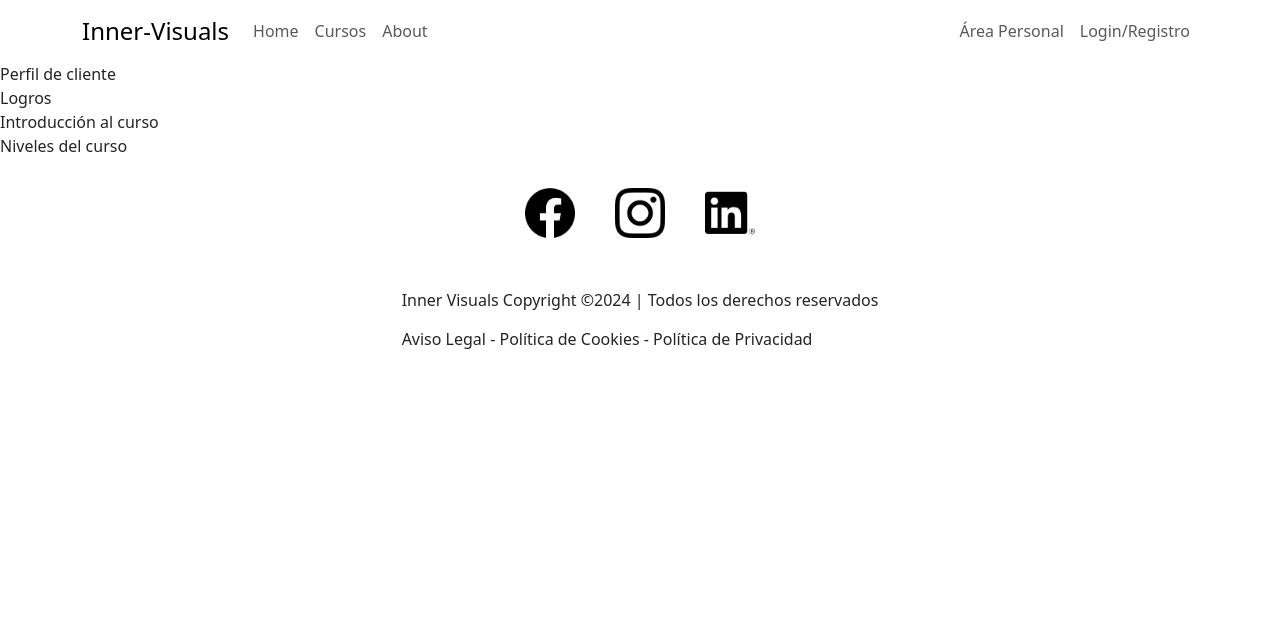
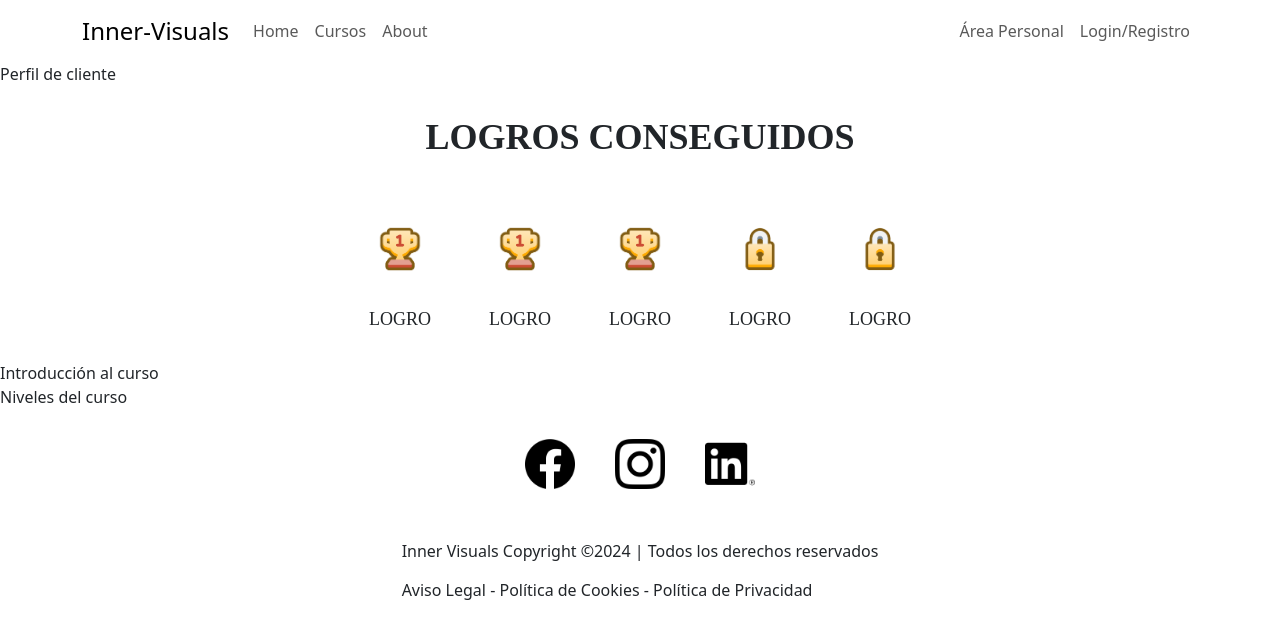
Before and after one commit to GabrielaRamos79/inner_visual_final_project, a React (Vite) app in the folder client/InnerVisual/: page /client/dashboard in a window 1280 px wide. Shown: the top 638 px of the page. Built offline with nearby package versions, Linux system fonts and the light colour scheme.

Commit message:
Archievements component

```diff
--- a/client/InnerVisual/src/components/achievements/Achievements.jsx
+++ b/client/InnerVisual/src/components/achievements/Achievements.jsx
@@ -1,9 +1,59 @@
 import './achievements.css'
+import React from 'react'
+import achievement_cup from '../../assets/img/icons/achievement_cup.png'
+import achievement_lock from '../../assets/img/icons/achievement_lock.png';
 
 const Achievements = () => {
   return (
     <>
-    <p>Logros</p>
+    <div className="achievements-container">
+      <h3 className="achievements-title">LOGROS CONSEGUIDOS</h3>
+<div className="icons_achievements">
+  <div className="achievement1">
+    <div className="icon_picture">
+      <img src={achievement_cup} alt="icon" className="icon" />
+    </div>
+    <div className="text_achievement">
+      <h4 className="achievement_title">LOGRO</h4>
+    </div>
+  </div>
+  <div className="achievement2">
+    <div className="icon_picture">
+      <img src={achievement_cup} alt="icon" className="icon" />
+    </div>
+    <div className="text_achievement">
+      <h4 className="achievement_title">LOGRO</h4>
+    </div>
+  </div>
+
+  <div className="achievement3">
+    <div className="icon_picture">
+      <img src={achievement_cup} alt="icon" className="icon" />
+    </div>
+    <div className="text_achievement">
+      <h4 className="achievement_title">LOGRO</h4>
+    </div>
+  </div>
+
+  <div className="achievement4">
+    <div className="icon_picture">
+      <img src={achievement_lock} alt="icon" className="icon" />
+    </div>
+    <div className="text_achievement">
+      <h4 className="achievement_title">LOGRO</h4>
+    </div>
+  </div>
+
+  <div className="achievement5">
+    <div className="icon_picture">
+      <img src={achievement_lock} alt="icon" className="icon" />
+    </div>
+    <div className="text_achievement">
+      <h4 className="achievement_title">LOGRO</h4>
+    </div>
+  </div>
+</div>
+    </div>
     </>
   )
 }
--- a/client/InnerVisual/src/components/achievements/achievements.css
+++ b/client/InnerVisual/src/components/achievements/achievements.css
@@ -0,0 +1,71 @@
+.achievements-container {
+  background-color: white;
+  padding: 30px;
+  border-radius: 8px;
+  text-align: center;
+}
+
+.achievements-title {
+  font-size: 36px;
+  font-weight: bold;
+  margin-bottom: 40px;
+}
+
+.icons_achievements {
+  display: flex;
+  justify-content: center; /* Centrar los iconos horizontalmente */
+  align-items: center; /* Centrar los iconos verticalmente */
+  gap: 20px; /* Espacio entre los iconos */
+}
+
+.icon_picture {
+  display: flex;
+  justify-content: center;
+  align-items: center;
+}
+
+.icon {
+  max-width: 100%;
+  height: auto;
+}
+
+.achievement1, .achievement2, .achievement3, .achievement4, .achievement5 {
+  flex: 0 1 auto; /* Permitir que los elementos se reduzcan pero no crezcan */
+  max-width: 100px; /* Ancho máximo de los iconos */
+}
+
+.text_achievement {
+  margin-top: 10px;
+}
+
+.achievement_title {
+  font-size: 18px;
+}
+
+/* Media Queries para ajustar el tamaño de los iconos en pantallas más pequeñas */
+
+@media (max-width: 1200px) {
+  .achievement1, .achievement2, .achievement3, .achievement4, .achievement5 {
+    max-width: 80px; /* Reducir el tamaño máximo de los iconos */
+  }
+}
+
+@media (max-width: 768px) {
+  .achievement1, .achievement2, .achievement3, .achievement4, .achievement5 {
+    max-width: 60px; /* Reducir el tamaño máximo de los iconos */
+  }
+}
+
+@media (max-width: 480px) {
+  .achievement1, .achievement2, .achievement3, .achievement4, .achievement5 {
+    max-width: 50px; /* Reducir el tamaño máximo de los iconos */
+  }
+
+  .achievements-title {
+    font-size: 24px;
+  }
+
+  .achievement_title {
+    font-size: 16px;
+  }
+}
```
Also changed, not shown: client/InnerVisual/src/assets/img/icons/achievement_cup.png (renamed from client/InnerVisual/src/assets/img/icons/archievement_cup.png), client/InnerVisual/src/assets/img/icons/achievement_lock.png (renamed from client/InnerVisual/src/assets/img/icons/archievement_lock.png).
